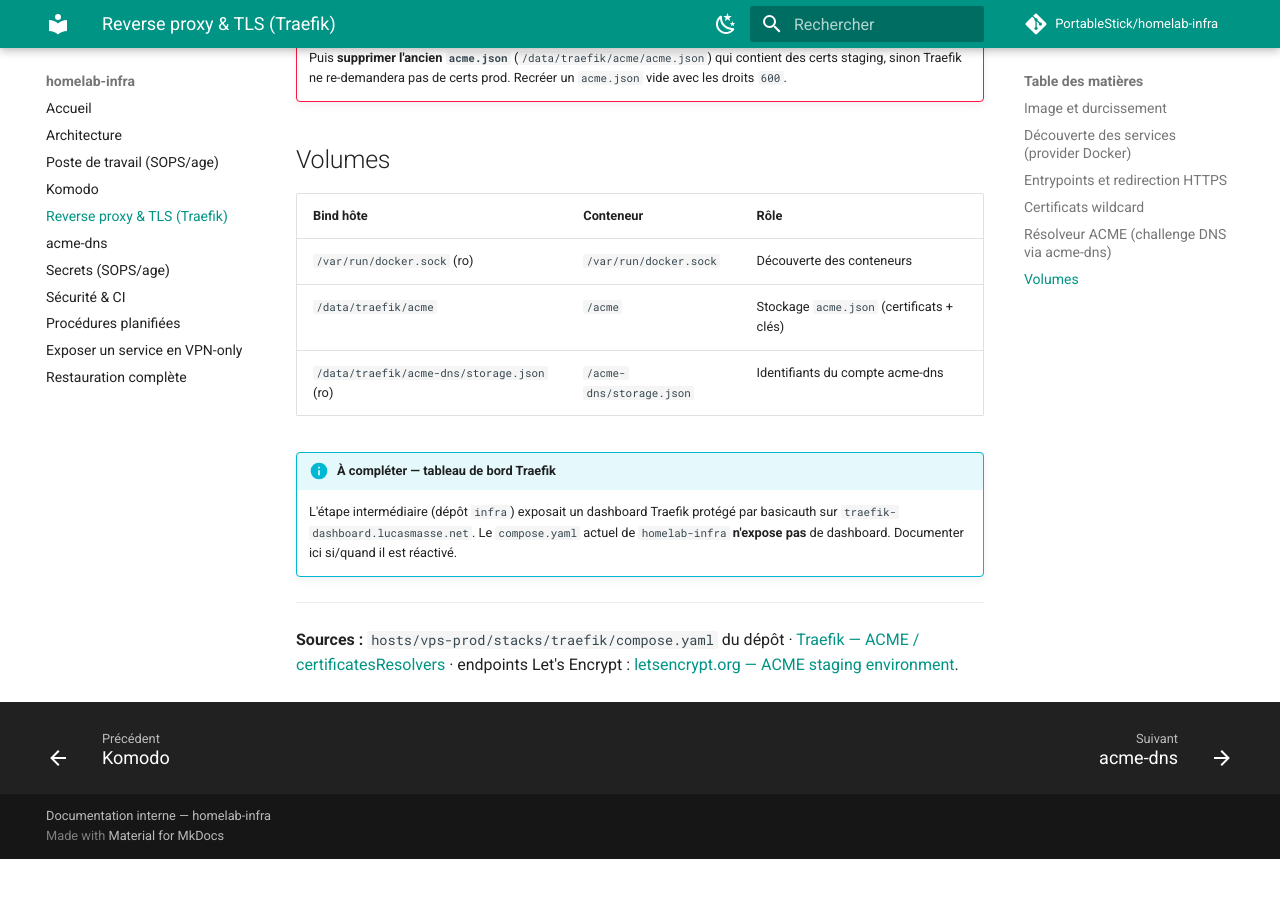
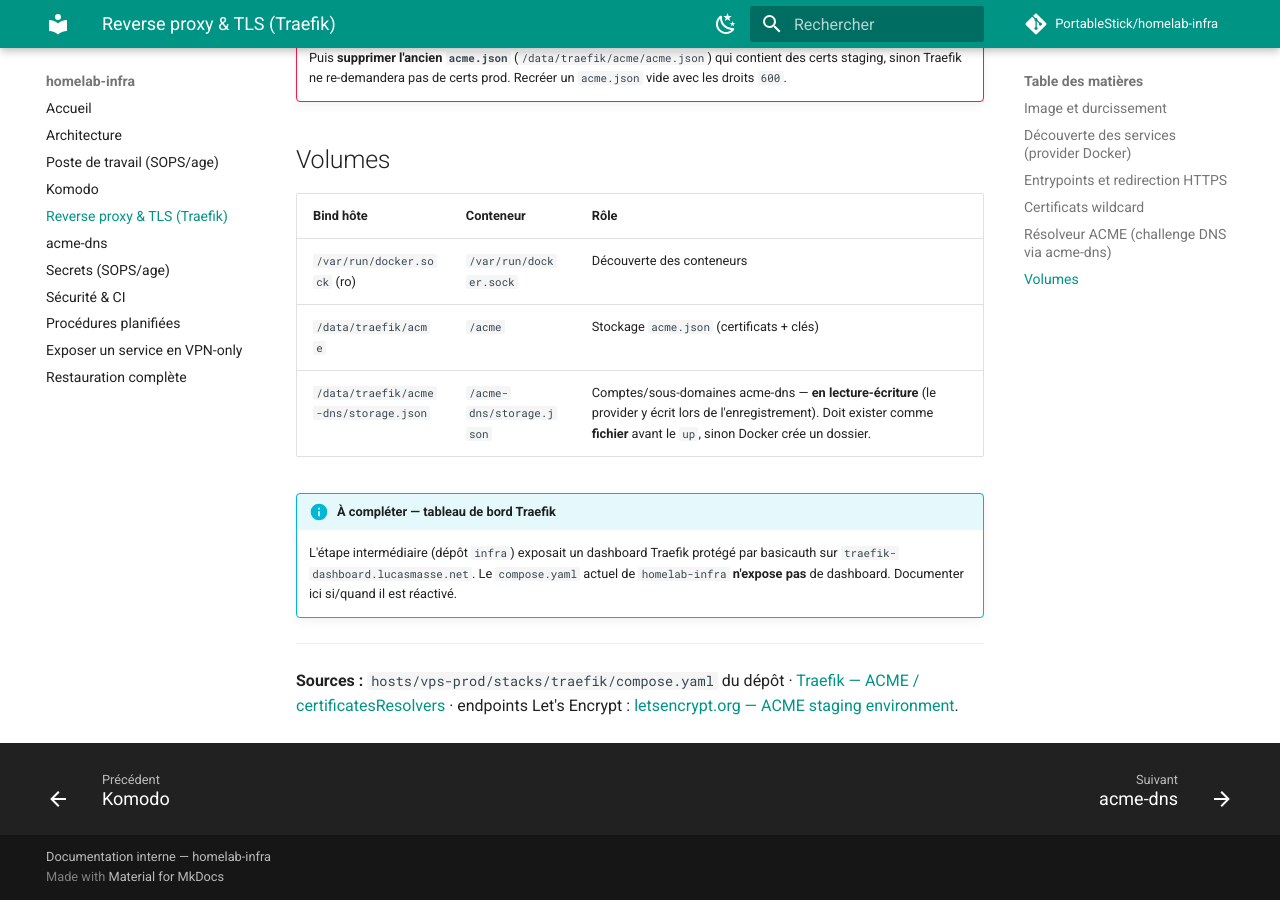
Before and after one commit to PortableStick/homelab-infra, an MkDocs documentation site: the page built from docs/reverse-proxy-tls.md, in a window 1280 px wide and 900 px high, scrolled down 2500 px. Built offline with MkDocs 1.6.1 and Material for MkDocs 9.7.7, drawn with Linux system fonts in a browser that asks for light colours; comment, search, counter and statistics services are not loaded; before the commit the page ends 3359 px from its top, so only the background shows below that.

Commit message:
Fix montage fichiers acme pas en :ro

```diff
--- a/docs/reverse-proxy-tls.md
+++ b/docs/reverse-proxy-tls.md
@@ -102,7 +102,7 @@
 | --- | --- | --- |
 | `/var/run/docker.sock` (ro) | `/var/run/docker.sock` | Découverte des conteneurs |
 | `/data/traefik/acme` | `/acme` | Stockage `acme.json` (certificats + clés) |
-| `/data/traefik/acme-dns/storage.json` (ro) | `/acme-dns/storage.json` | Identifiants du compte acme-dns |
+| `/data/traefik/acme-dns/storage.json` | `/acme-dns/storage.json` | Comptes/sous-domaines acme-dns — **en lecture-écriture** (le provider y écrit lors de l'enregistrement). Doit exister comme **fichier** avant le `up`, sinon Docker crée un dossier. |
 
 !!! info "À compléter — tableau de bord Traefik"
     L'étape intermédiaire (dépôt `infra`) exposait un dashboard Traefik protégé par basicauth sur
```
Also changed, not shown: 1 other file.
